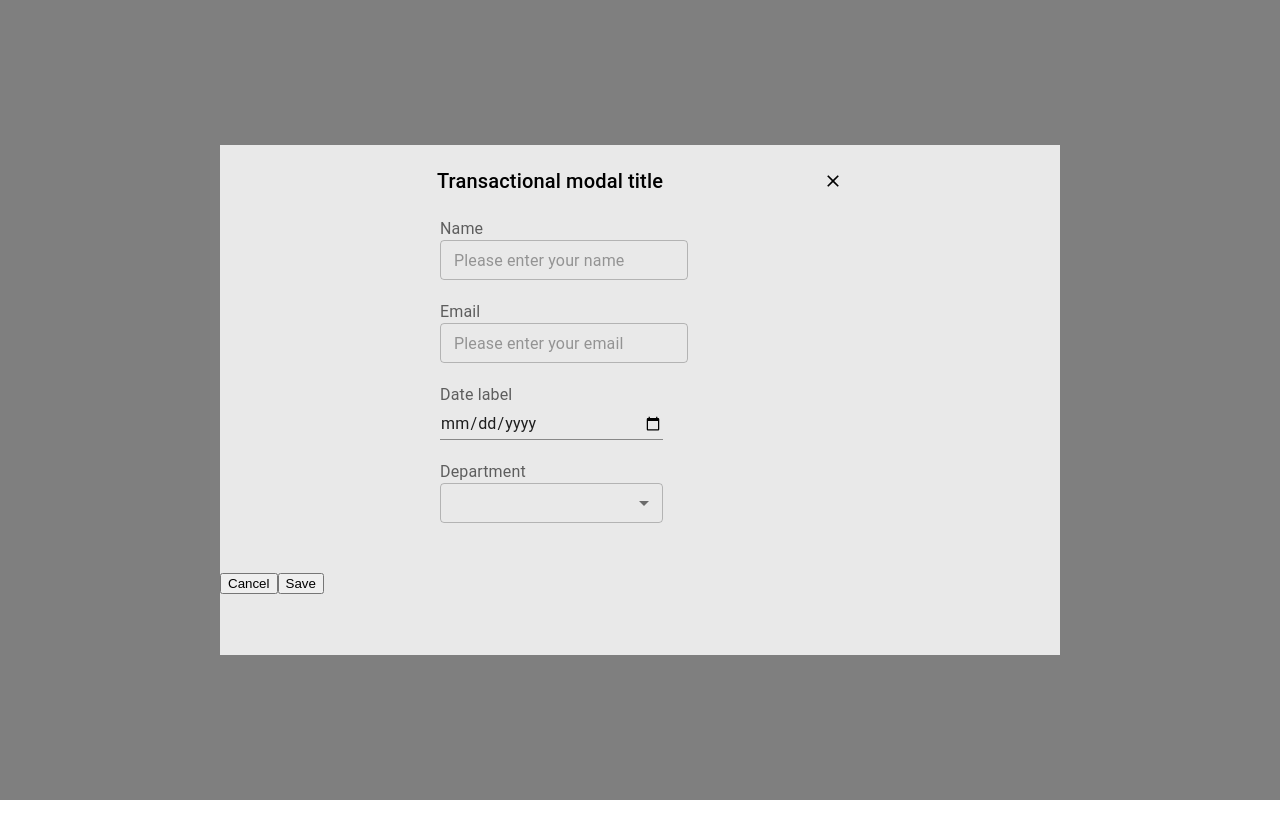
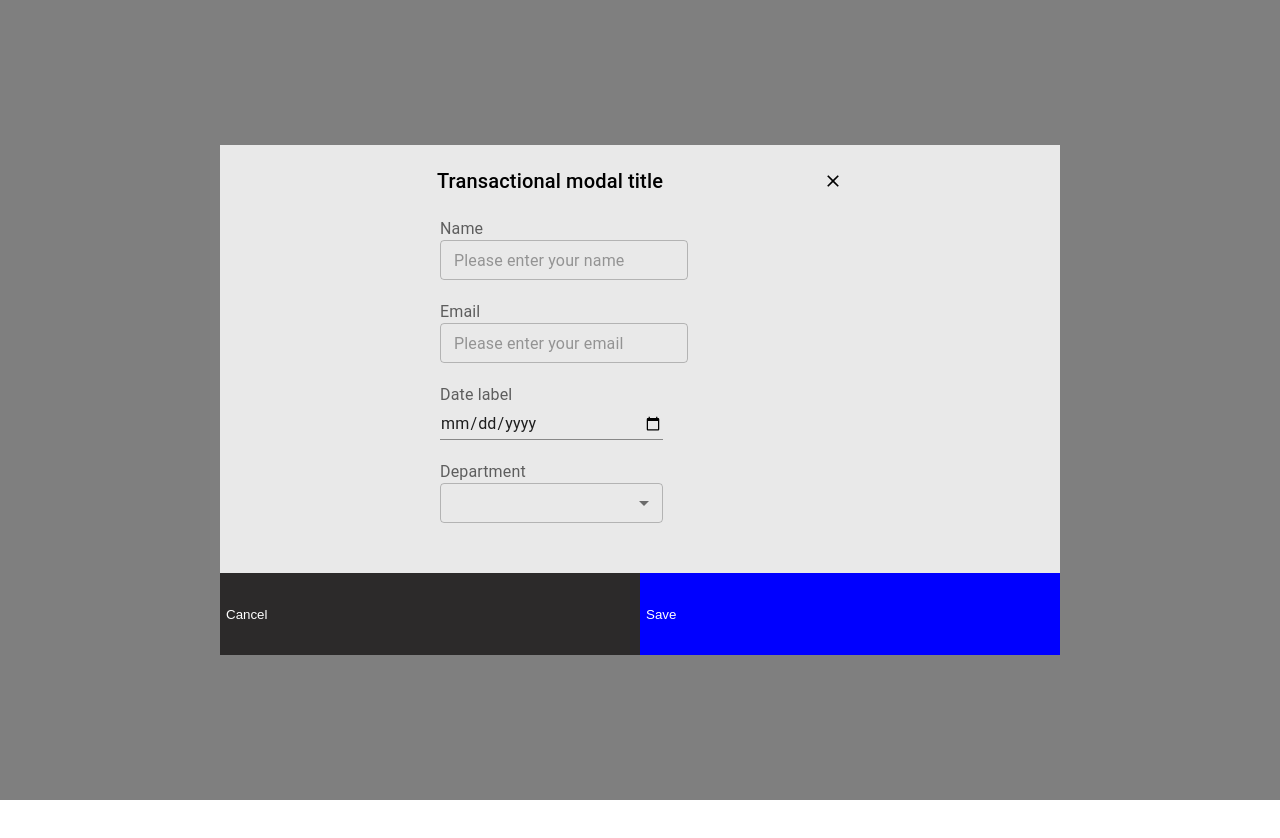
Before and after one commit to TheMainOne/test-work, a React (Create React App) app: page / in a window 1280 px wide. Both pictures are taken after a click on the button "Add person". Built offline with nearby package versions, Linux system fonts and the light colour scheme; data requests are answered from the project's data file.

Commit message:
added the ability to delete persons

```diff
--- a/db.json
+++ b/db.json
@@ -19,7 +19,7 @@
       "name": "Candis Harris",
       "email": "wre4345@mail.com",
       "department": "B2",
-      "BirthDate": "1990-10-30"
+      "BirthDate": "1990-10-03"
     }
   ]
 }
--- a/package.json
+++ b/package.json
@@ -14,11 +14,10 @@
     "react": "^17.0.2",
     "react-dom": "^17.0.2",
     "react-hot-toast": "^2.2.0",
-    "react-redux": "^7.2.6",
     "react-router-dom": "^6.2.2",
     "react-scripts": "5.0.0",
-    "redux": "^4.1.2",
     "styled-components": "^5.3.5",
+    "validator": "^13.7.0",
     "web-vitals": "^2.1.3"
   },
   "scripts": {
--- a/src/components/AddButton/AddButton.jsx
+++ b/src/components/AddButton/AddButton.jsx
@@ -9,7 +9,7 @@ import CloseIcon from "@mui/icons-material/Close";
 import { AddButtonWrapper } from "./AddButton.styled";
 import { ContactForm } from "components/AddNewPersonForm/AddNewPersonForm";
 
-export const AddButton = () => {
+export const AddButton = ({ persons, fetchingNewContact }) => {
   const [open, setOpen] = useState(false);
   const handleOpen = () => setOpen(true);
   const handleClose = () => setOpen(false);
@@ -46,6 +46,7 @@ export const AddButton = () => {
             width: 840,
             height: 510,
             bgcolor: "#e9e9e9",
+            outline: "none",
           }}
         >
           <Box
@@ -65,9 +66,17 @@ export const AddButton = () => {
             >
               Transactional modal title
             </Typography>
-            <CloseIcon fontSize="small" onClick={handleClose} />
+            <CloseIcon
+              fontSize="small"
+              sx={{ cursor: "pointer" }}
+              onClick={handleClose}
+            />
           </Box>
-          <ContactForm />
+          <ContactForm
+            handleClose={handleClose}
+            persons={persons}
+            fetchingNewContact={fetchingNewContact}
+          />
         </Box>
       </Modal>
     </>
--- a/src/components/AddNewPersonForm/AddNewPersonForm.jsx
+++ b/src/components/AddNewPersonForm/AddNewPersonForm.jsx
@@ -1,19 +1,54 @@
+import { useState } from "react";
+import validator from "validator";
 import TextField from "@mui/material/TextField";
 import MenuItem from "@mui/material/MenuItem";
-import { Form } from "./AddNewPersonForm.styled";
 import InputLabel from "@mui/material/InputLabel";
+import toast from "react-hot-toast";
+import { addPerson } from "services/fetchPersons";
+import { Form, CancelButton, SubmitButton } from "./AddNewPersonForm.styled";
 
-export const ContactForm = () => {
+export const ContactForm = ({ handleClose, persons, fetchingNewContact }) => {
+  const [value, setValue] = useState("");
   const departments = ["A1", "B2", "C3"];
 
+  const handleChange = (event) => {
+    setValue(event.target.value);
+  };
+
+  const onSubmitForm = (event) => {
+    event.preventDefault();
+    const form = event.target;
+    const name = form.elements.name.value;
+    const email = form.elements.email.value;
+    const dateOfBirth = form.elements.date.value;
+    const department = form.elements.department.value;
+    const isNameInPersons = persons.find((person) => person.name === name);
+
+    if (isNameInPersons) {
+      toast.error(`${name} has been added already`);
+      form.reset();
+      return;
+    } else if (!validator.isEmail(email)) {
+      toast.error(`${email} is incorrect email`);
+      form.reset();
+      return;
+    }
+
+    const newContact = {
+      name: name,
+      email: email,
+      department: department,
+      BirthDate: dateOfBirth,
+    };
+
+    addPerson("persons", newContact).then(() => fetchingNewContact(true));
+    toast.success(`${name} has succesfully added`);
+    form.reset();
+    handleClose();
+  };
+
   return (
-    <Form
-      onSubmit={(event) => {
-        event.preventDefault();
-        const form = event.target;
-        console.log(form);
-      }}
-    >
+    <Form onSubmit={onSubmitForm}>
       <InputLabel
         sx={{
           marginTop: "20px",
@@ -93,6 +128,8 @@ export const ContactForm = () => {
           type="text"
           name="department"
           size="small"
+          value={value}
+          onChange={handleChange}
           select
           title="Please choose your department"
           required
@@ -110,8 +147,10 @@ export const ContactForm = () => {
         </TextField>
       </InputLabel>
       <div>
-        <button type="button">Cancel</button>
-        <button type="submit">Save</button>
+        <CancelButton type="button" onClick={handleClose}>
+          Cancel
+        </CancelButton>
+        <SubmitButton type="submit">Save</SubmitButton>
       </div>
     </Form>
   );
--- a/src/components/AddNewPersonForm/AddNewPersonForm.styled.jsx
+++ b/src/components/AddNewPersonForm/AddNewPersonForm.styled.jsx
@@ -4,7 +4,24 @@ export const Form = styled.form`
   display: flex;
   flex-direction: column;
   align-items: start;
-  ${"" /* margin-left: 220px; */}
 `;
 
-export const cancelButton = styled.button``;
+export const CancelButton = styled.button`
+  width: 420px;
+  height: 82px;
+  text-align: left;
+  border: none;
+  background-color: #2c2a2a;
+  color: white;
+  cursor: pointer;
+`;
+
+export const SubmitButton = styled.button`
+  width: 420px;
+  height: 82px;
+  text-align: left;
+  border: none;
+  background-color: blue;
+  color: white;
+  cursor: pointer;
+`;
--- a/src/components/App.jsx
+++ b/src/components/App.jsx
@@ -1,23 +1,29 @@
 import { useState, useEffect } from "react";
+import { Toaster } from "react-hot-toast";
 import { GlobalStyle } from "./GlobalStyles";
 import MainField from "./MainField/MainField";
 import { fetchAllPersons } from "services/fetchPersons";
 
 export const App = () => {
   const [persons, setPersons] = useState(null);
+  const [newContact, setNewContact] = useState(null);
+
+  const fetchingNewContact = () => setNewContact(true);
 
   useEffect(() => {
     try {
       fetchAllPersons().then((persons) => setPersons(persons));
+      setNewContact(null);
     } catch (error) {
       console.log(error);
     }
-  }, []);
+  }, [newContact]);
 
   return (
     <>
       <GlobalStyle />
-      <MainField persons={persons} />
+      <MainField persons={persons} fetchingNewContact={fetchingNewContact} />
+      <Toaster />
     </>
   );
 };
--- a/src/components/MainField/MainField.jsx
+++ b/src/components/MainField/MainField.jsx
@@ -2,11 +2,11 @@ import { Field } from "./MainField.styled";
 import { MainFieldTitle } from "components/MainFieldTitle/MainFieldTitle";
 import PersonList from "components/PersonsList/PersonsList";
 
-const MainField = ({ persons }) => {
+const MainField = ({ persons, fetchingNewContact }) => {
   return (
     <Field>
       <MainFieldTitle />
-      <PersonList persons={persons} />
+      <PersonList persons={persons} fetchingNewContact={fetchingNewContact} />
     </Field>
   );
 };
--- /dev/null
+++ b/src/components/PersonsList/MenuItem.jsx
@@ -0,0 +1,70 @@
+import { useState } from "react";
+import toast from "react-hot-toast";
+import Box from "@mui/material/Box";
+import MenuItem from "@mui/material/MenuItem";
+import Typography from "@mui/material/Typography";
+import Menu from "@mui/material/Menu";
+import Tooltip from "@mui/material/Tooltip";
+import MoreVertIcon from "@mui/icons-material/MoreVert";
+import { deletePerson } from "services/fetchPersons";
+
+export const DporMenu = ({ id, name, fetchingNewContact }) => {
+  const [anchorEl, setAnchorEl] = useState(null);
+
+  const handleOpenUserMenu = (event) => {
+    setAnchorEl(event.currentTarget);
+  };
+
+  const handleCloseUserMenu = () => {
+    setAnchorEl(null);
+  };
+
+  return (
+    <>
+      <Box>
+        <Tooltip title="Open settings">
+          <MoreVertIcon
+            sx={{ p: 0, cursor: "pointer" }}
+            onClick={handleOpenUserMenu}
+          />
+        </Tooltip>
+        <Menu
+          sx={{ mt: "25px" }}
+          id="menu-appbar"
+          anchorEl={anchorEl}
+          anchorOrigin={{
+            vertical: "top",
+            horizontal: "right",
+          }}
+          keepMounted
+          transformOrigin={{
+            vertical: "top",
+            horizontal: "right",
+          }}
+          open={Boolean(anchorEl)}
+          onClose={handleCloseUserMenu}
+        >
+          <MenuItem>
+            <Typography textAlign="left">View</Typography>
+          </MenuItem>
+          <MenuItem>
+            <Typography textAlign="left">Edit</Typography>
+          </MenuItem>
+          <MenuItem>
+            <Typography
+              textAlign="left"
+              onClick={() => {
+                deletePerson(`persons/${id}`).then(() => {
+                  fetchingNewContact(true);
+                  toast.success(`${name} has succesfully removed`);
+                });
+              }}
+            >
+              Delete
+            </Typography>
+          </MenuItem>
+        </Menu>
+      </Box>
+    </>
+  );
+};
--- a/src/components/PersonsList/PersonsList.jsx
+++ b/src/components/PersonsList/PersonsList.jsx
@@ -1,4 +1,3 @@
-import * as React from "react";
 import Table from "@mui/material/Table";
 import TableBody from "@mui/material/TableBody";
 import TableCell from "@mui/material/TableCell";
@@ -6,13 +5,13 @@ import TableContainer from "@mui/material/TableContainer";
 import TableHead from "@mui/material/TableHead";
 import TableRow from "@mui/material/TableRow";
 import { AddButton } from "components/AddButton/AddButton";
-import MoreVertIcon from "@mui/icons-material/MoreVert";
 import { LoadingNotification } from "./PersonList.styled";
+import { DporMenu } from "./MenuItem";
 
-export default function PersonList({ persons }) {
+export default function PersonList({ persons, fetchingNewContact }) {
   return (
     <>
-      <AddButton />
+      <AddButton persons={persons} fetchingNewContact={fetchingNewContact} />
       {persons ? (
         <TableContainer>
           <Table>
@@ -52,7 +51,11 @@ export default function PersonList({ persons }) {
                       scope="row"
                     >
                       {person.department}
-                      <MoreVertIcon />
+                      <DporMenu
+                        id={person.id}
+                        name={person.name}
+                        fetchingNewContact={fetchingNewContact}
+                      />
                     </TableCell>
                   </TableRow>
                 ))}
@@ -66,31 +69,50 @@ export default function PersonList({ persons }) {
   );
 }
 
-// import { AddButton } from "components/AddButton/AddButton";
-// import { TableHead } from "./PersonList.styled";
+// <Box sx={{ flexGrow: 0 }}>
+//   <Tooltip title="Open settings">
+//     <IconButton onClick={handleOpenUserMenu} sx={{ p: 0 }}>
+//       {isLoggedIn ? (
+//         <Avatar
+//           alt="avatar"
+//           src="https://cdn.pixabay.com/photo/2018/08/28/12/41/avatar-3637425_1280.png"
+//         />
+//       ) : (
+//         <Avatar alt="avatar" src="" />
+//       )}
+//     </IconButton>
+//   </Tooltip>
+//   <Menu
+//     sx={{ mt: "45px" }}
+//     id="menu-appbar"
+//     anchorEl={anchorElUser}
+//     anchorOrigin={{
+//       vertical: "top",
+//       horizontal: "right",
+//     }}
+//     keepMounted
+//     transformOrigin={{
+//       vertical: "top",
+//       horizontal: "right",
+//     }}
+//     open={Boolean(anchorElUser)}
+//     onClose={handleCloseUserMenu}
+//   >
+// {
+//   settings.map((setting) => (
+//     <MenuItem
+//       key={setting}
+//       onClick={() => {
+//         if (!isLoggedIn) {
+//           return;
+//         }
 
-// export const PersonsList = () => {
-//   return (
-//     <>
-//       <AddButton />
-//       <TableHead>
-//         <thead>
-//           <tr>
-//             <th>Name</th>
-//             <th>Email</th>
-//             <th>Birth date</th>
-//             <th>Department</th>
-//           </tr>
-//         </thead>
-//         <tbody>
-//           <tr>
-//             <td>Lola Atkinson</td>
-//             <td>Ola.atkinson@mail.com</td>
-//             <td>1988-12-13</td>
-//             <td>A1</td>
-//           </tr>
-//         </tbody>
-//       </TableHead>
-//     </>
-//   );
-// };
+//         dispatch(operations.logOut());
+//       }}
+//     >
+//       <Typography textAlign="center">{setting}</Typography>
+//     </MenuItem>
+//   ));
+// }
+// //   </Menu>
+// // </Box>;
--- a/src/services/fetchPersons.js
+++ b/src/services/fetchPersons.js
@@ -16,3 +16,8 @@ export async function addPerson(url = "", person) {
   const response = await axios.post(url, person);
   return response;
 }
+
+export async function deletePerson(url = "") {
+  const response = await axios.delete(url);
+  return response;
+}
```
Also changed, not shown: 1 other file (tests, documents, lock files or other folders).
